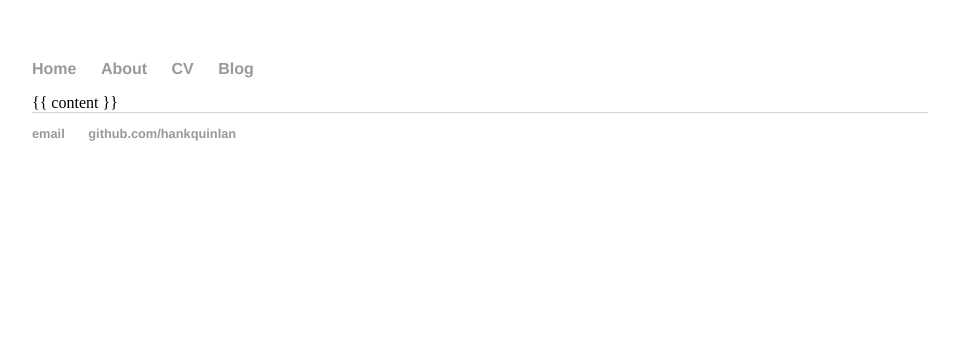
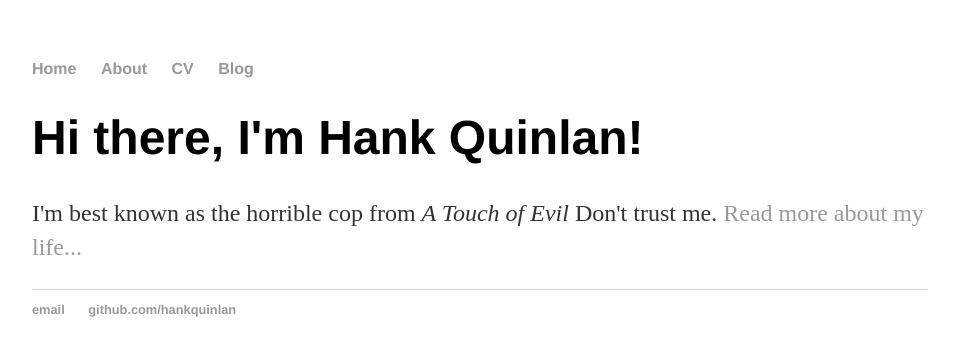
Before and after one commit to brandonv3138/brandonv3138, a Jekyll site: the page index.html, which Jekyll copies as it is, in a window 1280 px wide. Shown: the top 356 px of the page, without its empty margins (160-1115 px from the left). Built offline with Jekyll 4.4.1, drawn with Linux system fonts in a browser that asks for light colours.

Commit message:
Update index.html

```diff
--- a/index.html
+++ b/index.html
@@ -1,9 +1,11 @@
+
 <!DOCTYPE html>
 <html>
 	<head>
-			<title>{{ page.title }}</title>
+		<title>Hank Quinlan, Horrible Cop</title>
 				<!-- link to main stylesheet -->
 		<link rel="stylesheet" type="text/css" href="/css/main.css">
+
 	</head>
 	<body>
 		<nav>
@@ -15,9 +17,10 @@
     		</ul>
 		</nav>
 		<div class="container">
-
-			{{ content }}
-
+    		<div class="blurb">
+        		<h1>Hi there, I'm Hank Quinlan!</h1>
+				<p>I'm best known as the horrible cop from <em>A Touch of Evil</em> Don't trust me. <a href="/about">Read more about my life...</a></p>
+    		</div><!-- /.blurb -->
 		</div><!-- /.container -->
 		<footer>
     		<ul>
```
Lines whose indentation alone changed are shown as unchanged.
